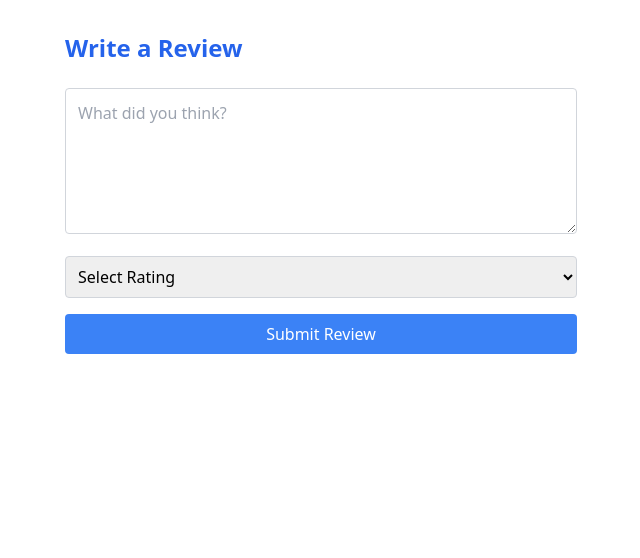
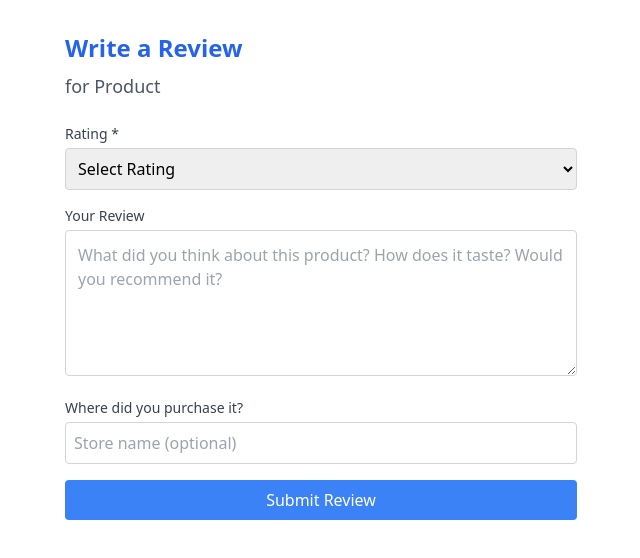
Before and after one commit to ssuzyy/BiteRateFrontEnd, a React (Vite) app: page /review in a window 1280 px wide. Shown: the top 558 px of the page, without its empty margins (319-959 px from the left). Built offline with nearby package versions, Linux system fonts and the light colour scheme; no server answers; sample sign-in values are in the browser's storage.

Commit message:
added draft for review.service and integration into SubmitReview

```diff
--- a/src/pages/SubmitReview.jsx
+++ b/src/pages/SubmitReview.jsx
@@ -1,23 +1,145 @@
+import { useState, useEffect } from "react";
+import { useNavigate, useParams, useLocation } from "react-router-dom";
+import reviewService from "../services/review.service";
+import { authService } from "../services/api";
+
 export default function SubmitReview() {
+  const navigate = useNavigate();
+  const { productId } = useParams();
+  const location = useLocation();
+  const [description, setDescription] = useState("");
+  const [rating, setRating] = useState("");
+  const [store, setStore] = useState("");
+  const [loading, setLoading] = useState(false);
+  const [error, setError] = useState(null);
+  const [user, setUser] = useState(null);
+
+  // Get product info from location state or set default
+  const product = location.state?.product || { name: "Product" };
+
+  useEffect(() => {
+    // Check if user is logged in
+    const currentUser = authService.getCurrentUser();
+    if (!currentUser) {
+      // Redirect to login if not logged in
+      navigate("/login", {
+        state: {
+          redirectUrl: `/review/${productId}`,
+          message: "Please login to submit a review"
+        }
+      });
+    } else {
+      setUser(currentUser);
+    }
+  }, [navigate, productId]);
+
+  const handleSubmit = async (e) => {
+    e.preventDefault();
+
+    // Validate form
+    if (!rating) {
+      setError("Please select a rating");
+      return;
+    }
+
+    // Prepare review data
+    const reviewData = {
+      userID: user.id,
+      productID: productId,
+      productRating: Number(rating),
+      description: description,
+      storePurchasedAt: store
+    };
+
+    try {
+      setLoading(true);
+      setError(null);
+
+      // Submit the review
+      await reviewService.createReview(reviewData);
+
+      // Redirect to product page
+      navigate(`/product/${productId}`, {
+        state: { message: "Review submitted successfully!" }
+      });
+    } catch (err) {
+      console.error("Error submitting review:", err);
+      setError("Failed to submit review. Please try again.");
+    } finally {
+      setLoading(false);
+    }
+  };
+
+  if (!user) {
+    return <div className="p-8 text-center">Loading...</div>;
+  }
+
   return (
     <div className="p-8 max-w-xl mx-auto">
-      <h1 className="text-2xl font-bold mb-6 text-blue-600">Write a Review</h1>
-      <form className="space-y-4">
-        <textarea
-          placeholder="What did you think?"
-          rows={5}
-          className="w-full p-3 border border-gray-300 rounded focus:outline-none focus:ring-2 focus:ring-blue-400"
-        />
-        <select className="w-full p-2 border border-gray-300 rounded">
-          <option value="">Select Rating</option>
-          <option value="5">★★★★★</option>
-          <option value="4">★★★★</option>
-          <option value="3">★★★</option>
-          <option value="2">★★</option>
-          <option value="1">★</option>
-        </select>
-        <button className="bg-blue-500 hover:bg-blue-600 text-white py-2 px-4 rounded w-full">
-          Submit Review
+      <h1 className="text-2xl font-bold mb-2 text-blue-600">Write a Review</h1>
+      <h2 className="text-lg text-gray-600 mb-6">for {product.name}</h2>
+
+      {error && (
+        <div className="mb-4 p-3 bg-red-100 text-red-700 rounded-md">
+          {error}
+        </div>
+      )}
+
+      <form className="space-y-4" onSubmit={handleSubmit}>
+        <div>
+          <label htmlFor="rating" className="block text-sm font-medium text-gray-700 mb-1">
+            Rating *
+          </label>
+          <select
+            id="rating"
+            value={rating}
+            onChange={(e) => setRating(e.target.value)}
+            className="w-full p-2 border border-gray-300 rounded focus:outline-none focus:ring-2 focus:ring-blue-400"
+            required
+          >
+            <option value="">Select Rating</option>
+            <option value="5">★★★★★ (5/5) Excellent</option>
+            <option value="4">★★★★☆ (4/5) Good</option>
+            <option value="3">★★★☆☆ (3/5) Average</option>
+            <option value="2">★★☆☆☆ (2/5) Poor</option>
+            <option value="1">★☆☆☆☆ (1/5) Terrible</option>
+          </select>
+        </div>
+
+        <div>
+          <label htmlFor="description" className="block text-sm font-medium text-gray-700 mb-1">
+            Your Review
+          </label>
+          <textarea
+            id="description"
+            value={description}
+            onChange={(e) => setDescription(e.target.value)}
+            placeholder="What did you think about this product? How does it taste? Would you recommend it?"
+            rows={5}
+            className="w-full p-3 border border-gray-300 rounded focus:outline-none focus:ring-2 focus:ring-blue-400"
+          />
+        </div>
+
+        <div>
+          <label htmlFor="store" className="block text-sm font-medium text-gray-700 mb-1">
+            Where did you purchase it?
+          </label>
+          <input
+            id="store"
+            type="text"
+            value={store}
+            onChange={(e) => setStore(e.target.value)}
+            placeholder="Store name (optional)"
+            className="w-full p-2 border border-gray-300 rounded focus:outline-none focus:ring-2 focus:ring-blue-400"
+          />
+        </div>
+
+        <button
+          type="submit"
+          className="bg-blue-500 hover:bg-blue-600 text-white py-2 px-4 rounded w-full"
+          disabled={loading}
+        >
+          {loading ? "Submitting..." : "Submit Review"}
         </button>
       </form>
     </div>
--- /dev/null
+++ b/src/services/review.service.js
@@ -0,0 +1,106 @@
+// src/services/review.service.js
+import api from './api';
+
+const reviewService = {
+  /**
+   * Get all reviews for a specific product
+   * @param {number} productID - The ID of the product
+   * @returns {Promise} - Promise with review data
+   */
+  async getReviewsByProduct(productID) {
+    try {
+      const response = await api.get(`/reviews/product/${productID}`);
+      return response.data;
+    } catch (error) {
+      console.error('Error fetching product reviews:', error);
+      throw error;
+    }
+  },
+
+  /**
+   * Get all reviews by a specific user
+   * @param {number} userID - The ID of the user
+   * @returns {Promise} - Promise with review data
+   */
+  async getReviewsByUser(userID) {
+    try {
+      const response = await api.get(`/reviews/user/${userID}`);
+      return response.data;
+    } catch (error) {
+      console.error('Error fetching user reviews:', error);
+      throw error;
+    }
+  },
+
+  /**
+   * Create a new review
+   * @param {Object} reviewData - The review data object
+   * @returns {Promise} - Promise with created review
+   */
+  async createReview(reviewData) {
+    try {
+      const response = await api.post('/reviews', reviewData);
+      return response.data;
+    } catch (error) {
+      console.error('Error creating review:', error);
+      throw error;
+    }
+  },
+
+  /**
+   * Update an existing review
+   * @param {number} reviewID - The ID of the review to update
+   * @param {Object} reviewData - The updated review data
+   * @returns {Promise} - Promise with update result
+   */
+  async updateReview(reviewID, reviewData) {
+    try {
+      const response = await api.put(`/reviews/${reviewID}`, reviewData);
+      return response.data;
+    } catch (error) {
+      console.error('Error updating review:', error);
+      throw error;
+    }
+  },
+
+  /**
+   * Delete a review
+   * @param {number} reviewID - The ID of the review to delete
+   * @param {number} userID - The ID of the user deleting the review
+   * @returns {Promise} - Promise with delete result
+   */
+  async deleteReview(reviewID, userID) {
+    try {
+      const response = await api.delete(`/reviews/${reviewID}`, {
+        data: { userID }
+      });
+      return response.data;
+    } catch (error) {
+      console.error('Error deleting review:', error);
+      throw error;
+    }
+  },
+
+  /**
+   * Vote on a review (helpful/unhelpful)
+   * @param {number} reviewID - The ID of the review
+   * @param {number} userID - The ID of the user voting
+   * @param {string} voteType - The type of vote ('helpful' or 'unhelpful')
+   * @returns {Promise} - Promise with vote result
+   */
+  async voteOnReview(reviewID, userID, voteType) {
+    try {
+      const response = await api.post('/reviews/vote', {
+        reviewID,
+        userID,
+        voteType
+      });
+      return response.data;
+    } catch (error) {
+      console.error('Error voting on review:', error);
+      throw error;
+    }
+  }
+};
+
+export default reviewService;
```
